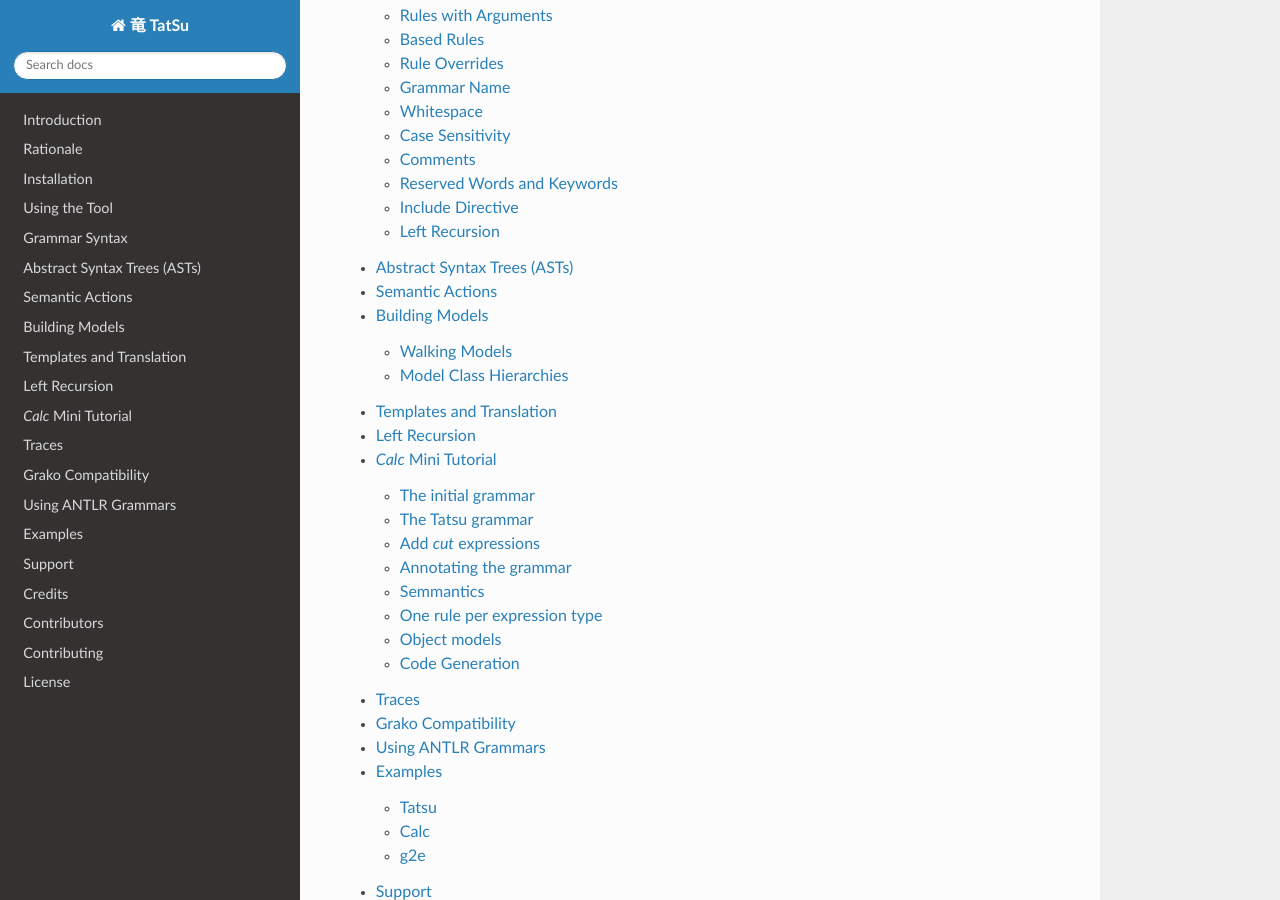
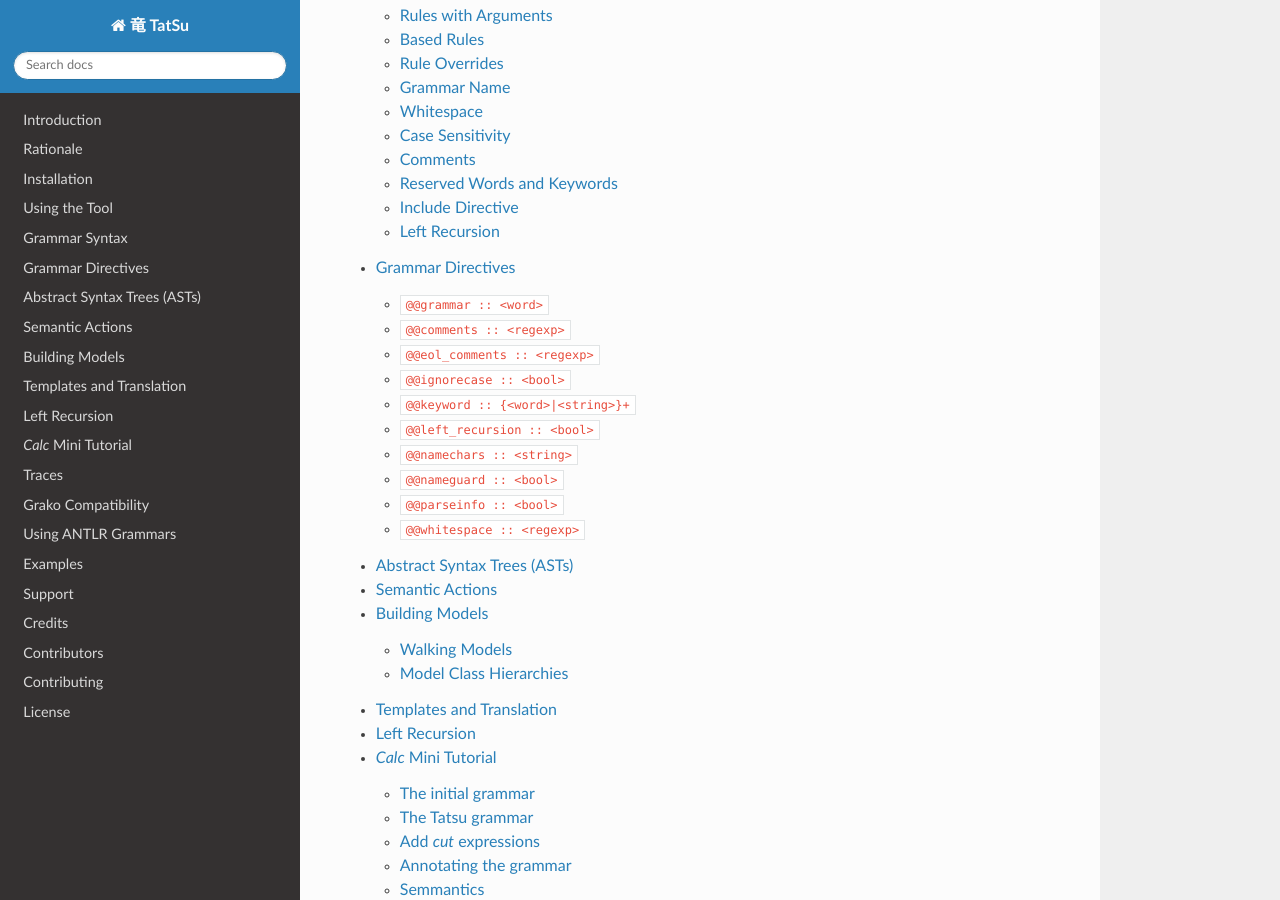
Before and after one commit to neogeny/TatSu, a Sphinx documentation site: the page built from docs/index.rst, in a window 1280 px wide and 900 px high, scrolled down 921 px. Built offline with Sphinx 7.4.7 and the Read the Docs theme 2.0.0, drawn with Linux system fonts in a browser that asks for light colours; some of the changed lines change nothing that is shown.

Commit message:
[docs] document each @@directive
fixes #96

```diff
--- /dev/null
+++ b/docs/directives.rst
@@ -0,0 +1,116 @@
+.. include:: links.rst
+
+
+Grammar Directives
+------------------
+
+|TatSu| allows _directives_ in the grammar that control the behavior of the generated parsers. All directives are of the form ``@@name :: <value>``. For example:
+
+.. code:: ocaml
+
+    @@ignorecase :: True
+
+
+The _directives_ supported by |TatSu| are:
+
+
+``@@grammar :: <word>``
+~~~~~~~~~~~~~~~~~~~~~~~
+
+    Specifies the name of the grammar, and provides the base name for the classes in parser source-code generation.
+
+
+``@@comments :: <regexp>``
+~~~~~~~~~~~~~~~~~~~~~~~~~~
+
+Specifies a regular expression to identify and exclude inline (bracketed) comments before the text is scanned by the parser. For ``(* ... *)`` comments:
+
+.. code:: ocaml
+
+    @@comments :: /\(\*((?:.|\n)*?)\*\)/
+
+
+``@@eol_comments :: <regexp>``
+~~~~~~~~~~~~~~~~~~~~~~~~~~~~~~
+
+Specifies a regular expression to identify and exclude end-of-line comments before the text is scanned by the parser. For ``# ...`` comments:
+
+.. code:: ocaml
+
+    @@eol_comments :: /#([^\n]*?)$/
+
+
+``@@ignorecase :: <bool>``
+~~~~~~~~~~~~~~~~~~~~~~~~~~
+
+If set to ``True`` makes |TatSu| not consider case when parsing tokens. Defaults to ``False``:
+
+
+.. code:: ocaml
+
+    @@ignorecase :: True
+
+
+``@@keyword :: {<word>|<string>}+``
+~~~~~~~~~~~~~~~~~~~~~~~~~~~~~~~~~~~
+
+Specifies the list of strings or words that the grammar should consider as *"keywords"*.
+May appear more than once. See the `Reserved Words and Keywords`_ section for an explanation.
+
+.. _`Reserved Words and Keywords`: syntax.html#reserved-words-and-keywords
+
+
+``@@left_recursion :: <bool>``
+~~~~~~~~~~~~~~~~~~~~~~~~~~~~~~
+
+Enables left-recursive rules in the grammar. See the `Left Recursion`_ sections for an explanation.
+
+.. _`Left Recursion`: left_recursion.html
+
+
+``@@namechars :: <string>``
+~~~~~~~~~~~~~~~~~~~~~~~~~~~
+
+A list of (non-alfanumeric) characters that should be considered part of names when using the `@@nameguard`_ feature:
+
+.. code:: ocaml
+
+    @@namechars :: '-_$'
+
+.. _`@@nameguard`: #nameguard-bool
+
+
+``@@nameguard :: <bool>``
+~~~~~~~~~~~~~~~~~~~~~~~~~
+
+When set to ``True``, avoids matching tokens when the next character in the input sequence is alfarnumeric or a ``@@namechar``. Defaults to ``True``. See the `'text' expression`_ for an explanation.
+
+.. code:: ocaml
+
+    @@nameguard :: False
+
+.. _`'text' expression`: syntax.html?highlight=nameguard#text-or-text
+
+
+``@@parseinfo :: <bool>``
+~~~~~~~~~~~~~~~~~~~~~~~~~
+
+When ``True``, the parser will add parse information to every ``AST`` and ``Node`` generated by the parse under a ``parseinfo`` field. The information will include:
+
+* ``rule`` the rule name that parsed the node
+* ``pos`` the initial position for the node in the input
+* ``endpos`` the final position for the node in the input
+* ``line`` the initial input line number for the element
+* ``endline`` the final line number for the element
+
+Enabling ``@@parseinfo`` will allow precise reporting over the input source-code while performing semantic actions.
+
+
+``@@whitespace :: <regexp>``
+~~~~~~~~~~~~~~~~~~~~~~~~~~~~
+
+Provides a regular expression for the whitespace to be ignored by the parser. It defaults to ``/(?s)\s+/``:
+
+.. code:: ocaml
+
+    @@whitespace :: /[\t ]+/
--- a/docs/index.rst
+++ b/docs/index.rst
@@ -41,6 +41,7 @@
     install
     use
     syntax
+    directives
     ast
     semantics
     models
```
